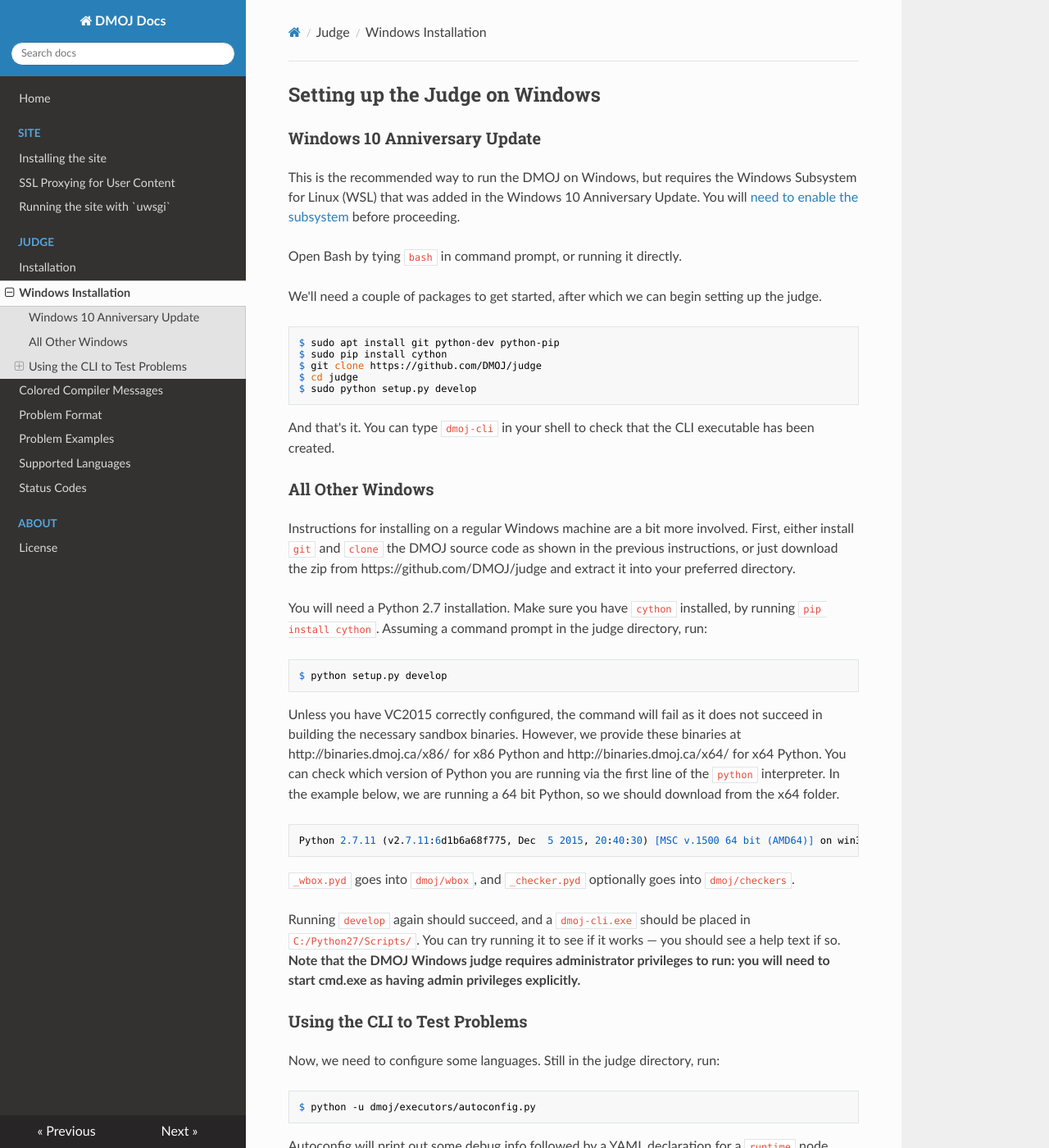
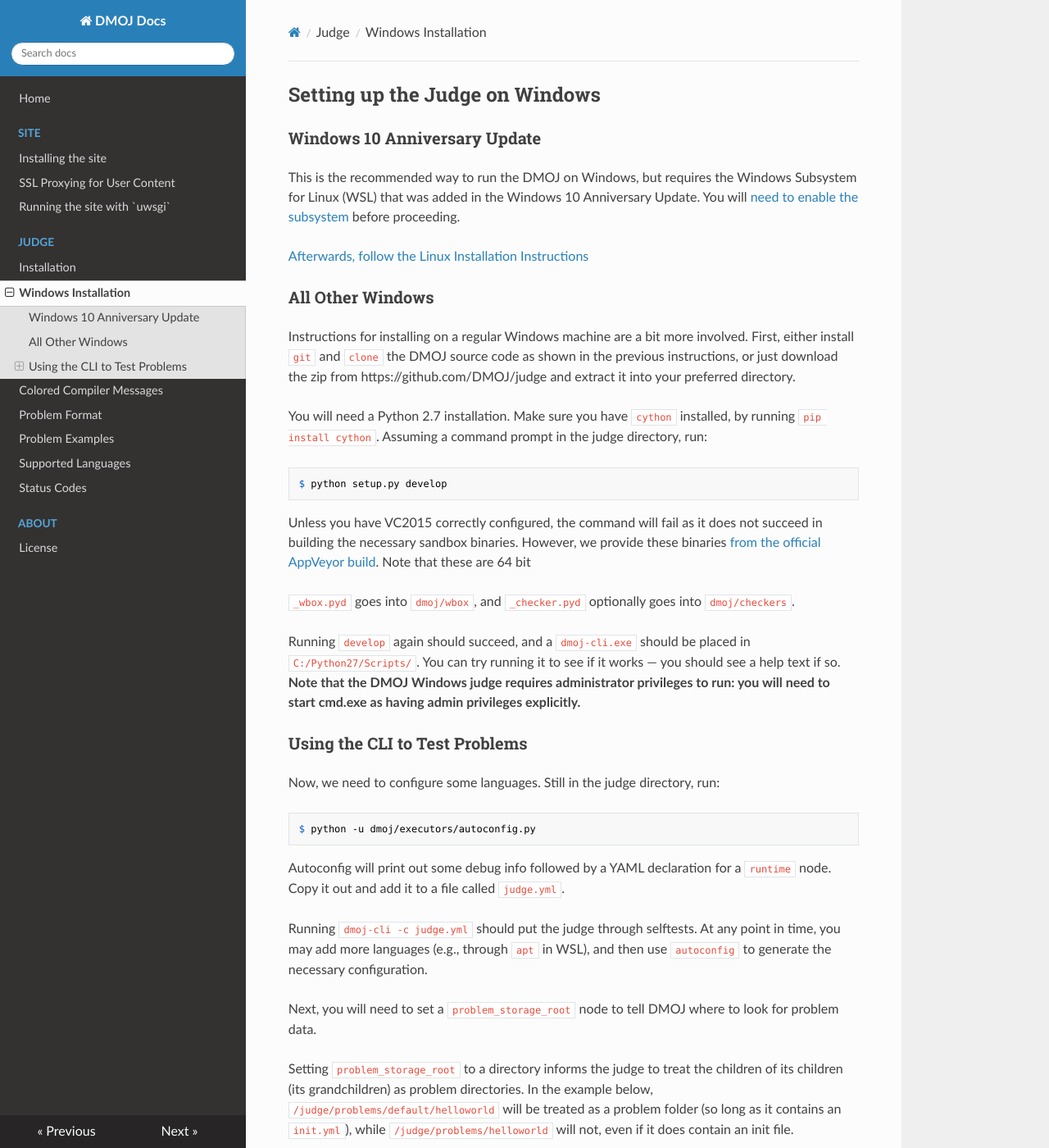
Before and after one commit to DMOJ/docs, an MkDocs documentation site: the page built from docs/judge/windows_installation.md, in a window 1280 px wide and 1400 px high. Shown: the whole window at 82% size. Built offline with MkDocs 1.6.1, drawn with Linux system fonts in a browser that asks for light colours; nearby versions of some CDN libraries; old or Windows-style settings are respelled for this version of MkDocs; some of the changed text lies outside the part shown.

Commit message:
Update windows_installation.md

````diff
--- a/docs/judge/windows_installation.md
+++ b/docs/judge/windows_installation.md
@@ -3,19 +3,7 @@
 ### Windows 10 Anniversary Update
 This is the recommended way to run the DMOJ on Windows, but requires the Windows Subsystem for Linux (WSL) that was added in the Windows 10 Anniversary Update. You will [need to enable the subsystem](https://msdn.microsoft.com/en-us/commandline/wsl/install_guide) before proceeding.
 
-Open Bash by tying `bash` in command prompt, or running it directly.
-
-We'll need a couple of packages to get started, after which we can begin setting up the judge.
-
-```
-$ sudo apt install git python-dev python-pip
-$ sudo pip install cython
-$ git clone https://github.com/DMOJ/judge
-$ cd judge
-$ sudo python setup.py develop
-```
-
-And that's it. You can type `dmoj-cli` in your shell to check that the CLI executable has been created.
+[Afterwards, follow the Linux Installation Instructions](installation)
 
 ### All Other Windows
 
@@ -27,11 +15,7 @@
 $ python setup.py develop
 ```
 
-Unless you have VC2015 correctly configured, the command will fail as it does not succeed in building the necessary sandbox binaries. However, we provide these binaries at http://binaries.dmoj.ca/x86/ for x86 Python and http://binaries.dmoj.ca/x64/ for x64 Python. You can check which version of Python you are running via the first line of the `python` interpreter. In the example below, we are running a 64 bit Python, so we should download from the x64 folder.
-
-```
-Python 2.7.11 (v2.7.11:6d1b6a68f775, Dec  5 2015, 20:40:30) [MSC v.1500 64 bit (AMD64)] on win32
-```
+Unless you have VC2015 correctly configured, the command will fail as it does not succeed in building the necessary sandbox binaries. However, we provide these binaries [from the official AppVeyor build](https://ci.appveyor.com/project/quantum5/judge/build/artifacts). Note that these are 64 bit
 
 `_wbox.pyd` goes into `dmoj/wbox`, and `_checker.pyd` optionally goes into `dmoj/checkers`.
 
````
Also changed, not shown: other parts of docs/judge/windows_installation.md (+1 -1 lines).
